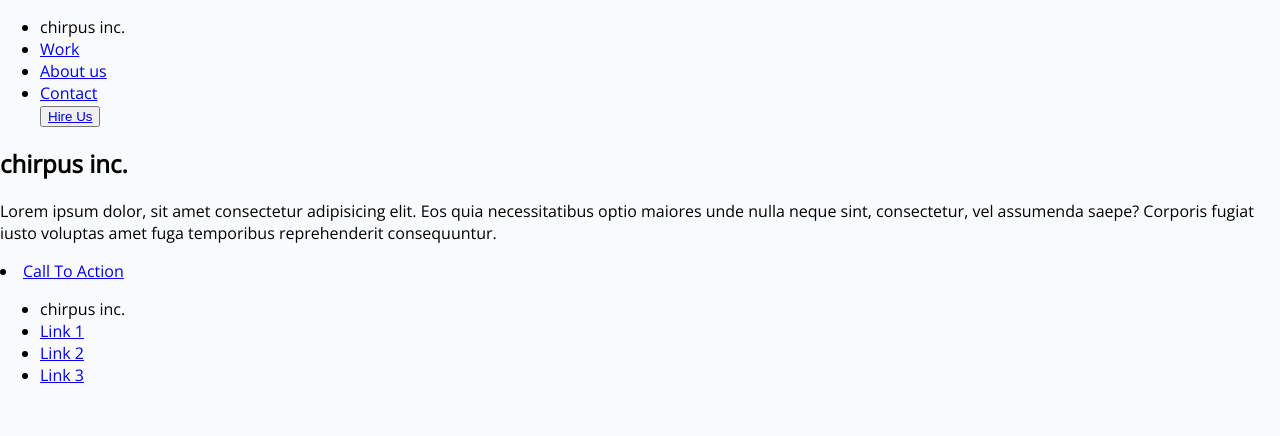
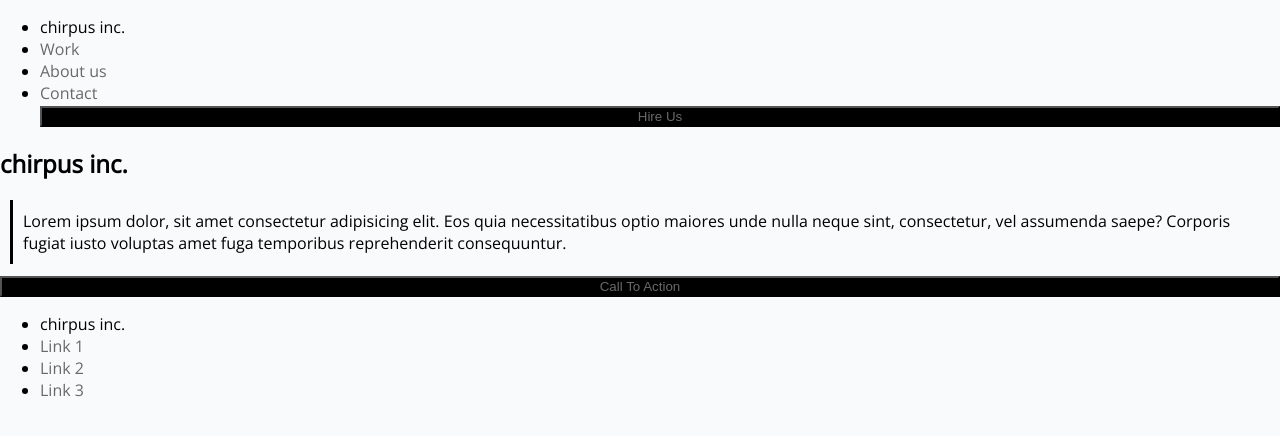
Before and after one commit to Luc-D07/October_lab1, a plain HTML site: page index.html in a window 1280 px wide. Drawn offline with nearby package versions, Linux system fonts and the light colour scheme.

Commit message:
lots of CSS

```diff
--- a/index.html
+++ b/index.html
@@ -13,29 +13,29 @@
   <body>
     <header class="header">
       <ul>
-        <li>chirpus inc.</li>
-        <li class="header-link"><a href="#">Work</a></li>
-        <li class="header-link"><a href="#">About us</a></li>
-        <li class="header-link"><a href="#">Contact</a></li>
-        <button><a href="#">Hire Us</a></button>
+        <li class="list-item">chirpus inc.</li>
+        <li class="list-item"><a href="#">Work</a></li>
+        <li class="list-item"><a href="#">About us</a></li>
+        <li class="list-item"><a href="#">Contact</a></li>
+        <button class="button"><a href="#">Hire Us</a></button>
       </ul>
     </header>
     <main class="main-container">
       <h2>chirpus inc.</h2>
-      <p>
+      <p class="paragraph">
         Lorem ipsum dolor, sit amet consectetur adipisicing elit. Eos quia
         necessitatibus optio maiores unde nulla neque sint, consectetur, vel
         assumenda saepe? Corporis fugiat iusto voluptas amet fuga temporibus
         reprehenderit consequuntur.
       </p>
-      <li><a href="#">Call To Action</a></li>
+      <button class="button"><a href="#">Call To Action</a></button>
     </main>
     <footer>
       <ul>
-        <li>chirpus inc.</li>
-        <li><a href="#">Link 1</a></li>
-        <li><a href="#">Link 2</a></li>
-        <li><a href="#">Link 3</a></li>
+        <li class="list-item">chirpus inc.</li>
+        <li class="list-item"><a href="#">Link 1</a></li>
+        <li class="list-item"><a href="#">Link 2</a></li>
+        <li class="list-item"><a href="#">Link 3</a></li>
       </ul>
     </footer>
   </body>
--- a/style.css
+++ b/style.css
@@ -4,3 +4,20 @@ body {
   font-family: "Open Sans", sans-serif;
   background-color: #f9fafc;
 }
+ul {
+  text-decoration: none;
+}
+a {
+  text-decoration: none;
+  color: #69696a;
+}
+.paragraph {
+  margin: 10px;
+  padding: 10px;
+  border-left: 3px solid black;
+}
+.button {
+  width: 100%;
+  background-color: black;
+  color: white;
+}
```
